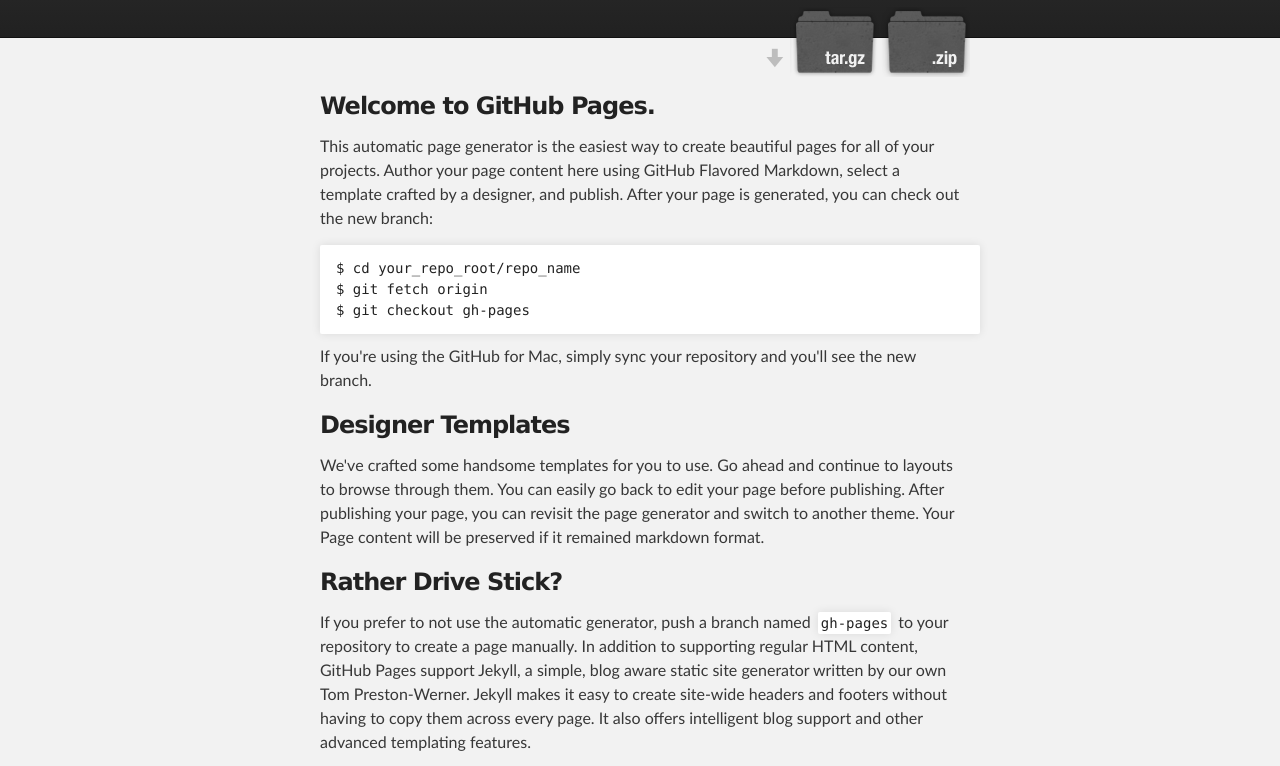
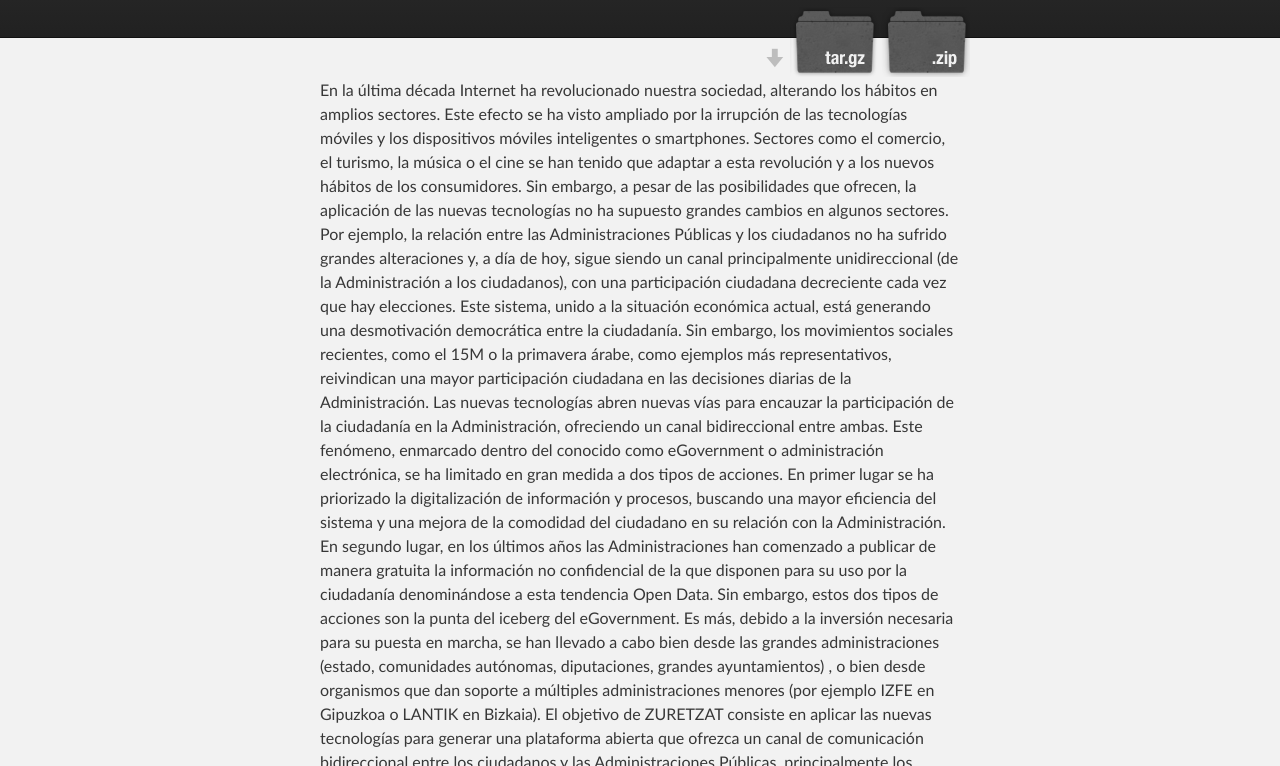
Before and after one commit to agarciagan/zuretzat, a plain HTML site: page index.html in a window 1280 px wide. Shown: the part 172-938 px from the top of the page. Drawn offline with Linux system fonts and the light colour scheme.

Commit message:
Update index.html

```diff
--- a/index.html
+++ b/index.html
@@ -19,7 +19,7 @@
           <a id="forkme_banner" href="https://github.com/agarciagan/zuretzat">View on GitHub</a>
 
           <h1 id="project_title">Zuretzat</h1>
-          <h2 id="project_tagline">Zuretzat</h2>
+          <h2 id="project_tagline">Plataforma abierta para una Administración participativa</h2>
 
             <section id="downloads">
               <a class="zip_download_link" href="https://github.com/agarciagan/zuretzat/zipball/master">Download this project as a .zip file</a>
@@ -31,27 +31,26 @@
     <!-- MAIN CONTENT -->
     <div id="main_content_wrap" class="outer">
       <section id="main_content" class="inner">
-        <h3>Welcome to GitHub Pages.</h3>
+        En la última década Internet ha revolucionado nuestra sociedad, alterando los hábitos en amplios sectores. Este efecto se ha visto ampliado por la irrupción de las tecnologías móviles y los dispositivos móviles inteligentes o smartphones. Sectores como el comercio, el turismo, la música o el cine se han tenido que adaptar a esta revolución y a los nuevos hábitos de los consumidores.
 
-<p>This automatic page generator is the easiest way to create beautiful pages for all of your projects. Author your page content here using GitHub Flavored Markdown, select a template crafted by a designer, and publish. After your page is generated, you can check out the new branch:</p>
+Sin embargo, a pesar de las posibilidades que ofrecen, la aplicación de las nuevas tecnologías no ha supuesto grandes cambios en algunos sectores. Por ejemplo, la relación entre las Administraciones Públicas y los ciudadanos no ha sufrido grandes alteraciones y, a día de hoy, sigue siendo un canal principalmente unidireccional (de la Administración a los ciudadanos), con una participación ciudadana decreciente cada vez que hay elecciones. Este sistema, unido a la situación económica actual, está generando una desmotivación democrática entre la ciudadanía. Sin embargo, los movimientos sociales recientes, como el 15M o la primavera árabe, como ejemplos más representativos, reivindican una mayor participación ciudadana en las decisiones diarias de la Administración.
 
-<pre><code>$ cd your_repo_root/repo_name
-$ git fetch origin
-$ git checkout gh-pages
-</code></pre>
+Las nuevas tecnologías abren nuevas vías para encauzar la participación de la ciudadanía en la Administración, ofreciendo un canal bidireccional entre ambas. Este fenómeno, enmarcado dentro del conocido como eGovernment o administración electrónica, se ha limitado en gran medida a dos tipos de acciones. En primer lugar se ha priorizado la digitalización de información y procesos, buscando una mayor eficiencia del sistema y una mejora de la comodidad del ciudadano en su relación con la Administración.
 
-<p>If you're using the GitHub for Mac, simply sync your repository and you'll see the new branch.</p>
+En segundo lugar, en los últimos años las Administraciones han comenzado a publicar de manera gratuita la información no confidencial de la que disponen para su uso por la ciudadanía denominándose a esta tendencia Open Data.
 
-<h3>Designer Templates</h3>
+Sin embargo, estos dos tipos de acciones son la punta del iceberg del eGovernment. Es más, debido a la inversión necesaria para su puesta en marcha, se han llevado a cabo bien desde las grandes administraciones (estado, comunidades autónomas, diputaciones, grandes ayuntamientos) , o bien desde organismos que dan soporte a múltiples administraciones menores (por ejemplo IZFE en Gipuzkoa o LANTIK en Bizkaia).
 
-<p>We've crafted some handsome templates for you to use. Go ahead and continue to layouts to browse through them. You can easily go back to edit your page before publishing. After publishing your page, you can revisit the page generator and switch to another theme. Your Page content will be preserved if it remained markdown format.</p>
+El objetivo de ZURETZAT consiste en aplicar las nuevas tecnologías para generar una plataforma abierta que ofrezca un canal de comunicación bidireccional entre los ciudadanos y las Administraciones Públicas, principalmente los ayuntamientos de pequeño y mediano tamaño.
 
-<h3>Rather Drive Stick?</h3>
+Figura 0.1. Esquema general de la plataforma
 
-<p>If you prefer to not use the automatic generator, push a branch named <code>gh-pages</code> to your repository to create a page manually. In addition to supporting regular HTML content, GitHub Pages support Jekyll, a simple, blog aware static site generator written by our own Tom Preston-Werner. Jekyll makes it easy to create site-wide headers and footers without having to copy them across every page. It also offers intelligent blog support and other advanced templating features.</p>
+En un primer nivel, la plataforma busca promover y mejorar la iniciativa Open Data, dotando de significado semántico a los datos publicados y permitiendo establecer enlaces entre ellos. Este concepto se conoce como Linked Open Data y facilita y promueve la reutilización de estos datos por parte de terceros. ZURETZAT va a diseñar y desarrollar herramientas para la publicación de datos siguiendo la filosofía Linked Open Data, publicando una metodología de buenas prácticas y servicios que sirvan de tractores para las administraciones.
 
+En un segundo nivel la plataforma busca involucrar a los ciudadanos en la gestión de la Administración Pública, ofreciendo canales bidireccionales de comunicaciones. Estos canales permiten integrar la opinión de los ciudadanos (quejas, sugerencias de proyectos, encuestas,…) y transmitirles información directamente (avisos, plenos,…). Aunque la plataforma haga un uso intensivo de las nuevas tecnologías y las aplicaciones móviles, también integrará la participación offline, permitiendo que colectivos sin acceso a Internet no queden discriminados. La plataforma también incluirá un panel de seguimiento que facilite el acceso a la información generada por la plataforma, tanto para el ciudadano como para las administraciones.
+En un tercer nivel, en el contexto de crisis actual en el que el presupuesto de las Administraciones Públicas se ha visto reducido, la computación en la nube o el cloud computing empieza a extenderse como una solución que permite reducir el coste de infraestructura y de despliegue de los sistemas informáticos, facilitando su escalabilidad y mantenimiento. ZURETZAT va a ser una plataforma basada en la nube para beneficiarse de las ventajas de este paradigma de computación, publicando una metodología de despliegue de servicios eGovernment en la nube que sirva de guía o manual de buenas prácticas para su uso por parte de terceros.
 <h3>Authors and Contributors</h3>
-
+<ul><li>Elkar Media</li><li>Eko.tx</li><li>Loiola Berrikuntza</li><li>Vicomtech-IK4</li></ul>
 <p>You can <a href="https://github.com/blog/821" class="user-mention">@mention</a> a GitHub username to generate a link to their profile. The resulting <code>&lt;a&gt;</code> element will link to the contributor's GitHub Profile. For example: In 2007, Chris Wanstrath (<a href="https://github.com/defunkt" class="user-mention">@defunkt</a>), PJ Hyett (<a href="https://github.com/pjhyett" class="user-mention">@pjhyett</a>), and Tom Preston-Werner (<a href="https://github.com/mojombo" class="user-mention">@mojombo</a>) founded GitHub.</p>
 
 <h3>Support or Contact</h3>
```
